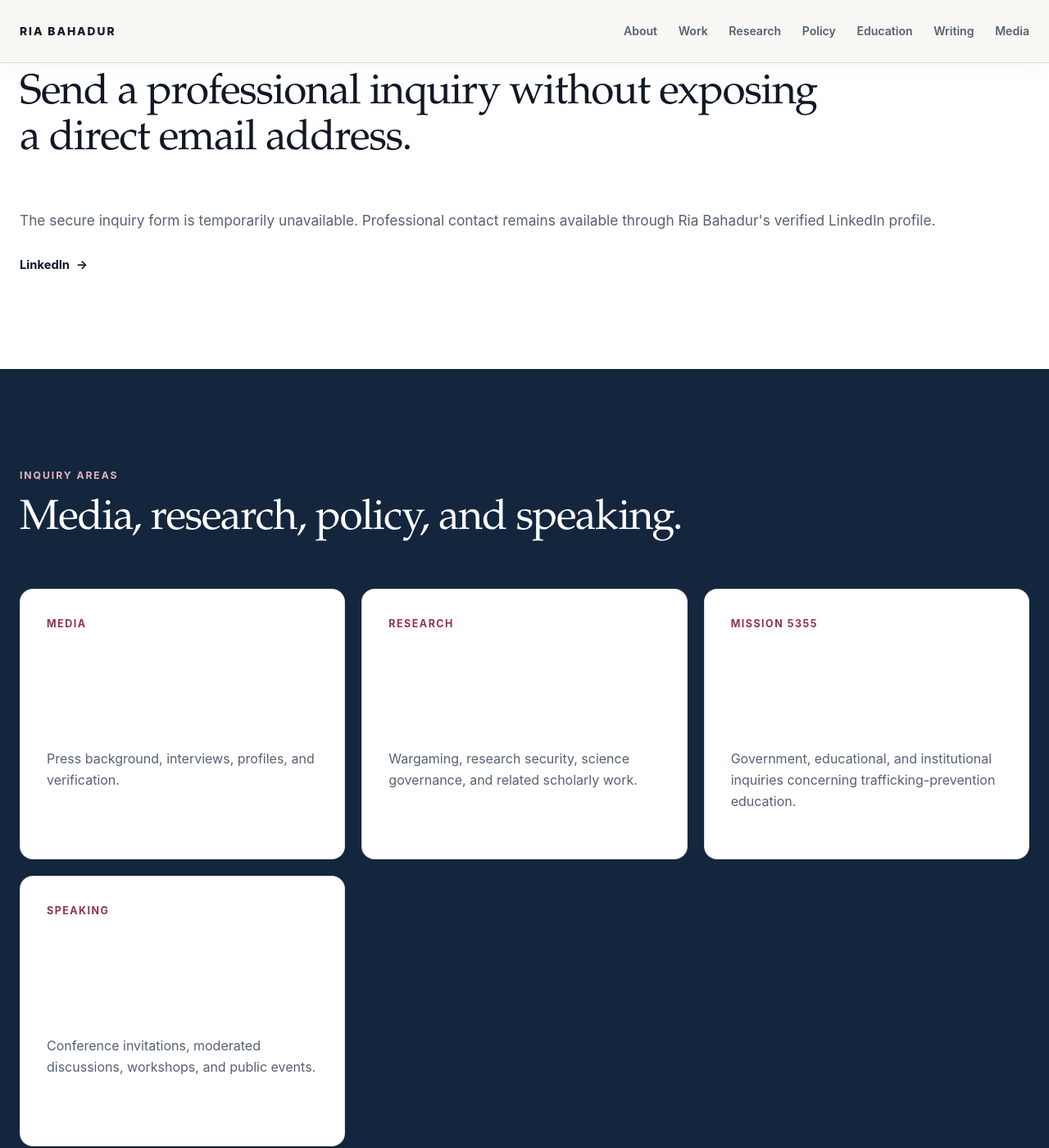
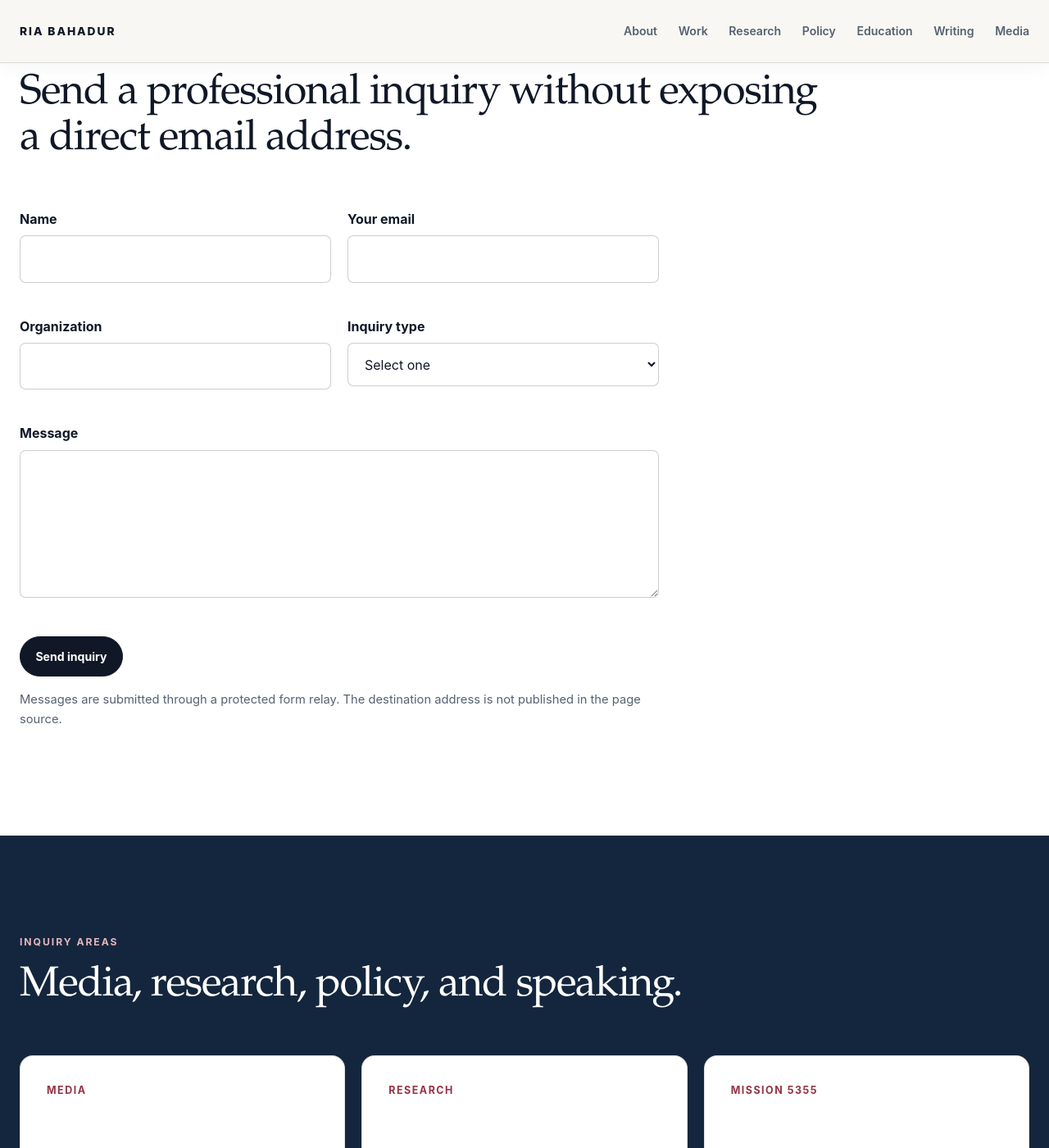
Before and after one commit to riabahadur/riabahadur.github.io, a Jekyll site: the page built from contact/index.html, in a window 1280 px wide and 1400 px high, scrolled down 656 px. Shown: the whole window at 82% size. Built offline with Jekyll 4.4.1, drawn with Linux system fonts in a browser that asks for light colours.

Commit message:
Activate secure Formspree contact form

```diff
--- a/_config.yml
+++ b/_config.yml
@@ -9,9 +9,10 @@ markdown: kramdown
 permalink: pretty
 
 # Secure contact form relay.
-# Keep empty until a Formspree form ID is created.
-# The public site never contains the destination email address.
-contact_form_endpoint: ""
+# The destination email and CAPTCHA secret remain server-side and never appear
+# in this repository.
+contact_form_endpoint: "https://formspree.io/f/xkjwvbdy"
+turnstile_site_key: "0x4AAAAAAERJlYnJZqJ0Qqyi"
 
 exclude:
   - README.md
--- a/contact/index.html
+++ b/contact/index.html
@@ -41,6 +41,10 @@ description: "Secure contact form for media, speaking, research, Mission 5355, a
     min-height: 180px;
     resize: vertical;
   }
+  .contact-form__captcha {
+    margin: .25rem 0 1.25rem;
+    max-width: 100%;
+  }
   .contact-form__privacy {
     margin-top: 1rem;
     font-size: .92rem;
@@ -78,7 +82,8 @@ description: "Secure contact form for media, speaking, research, Mission 5355, a
     </h2>
 
     {% assign contact_endpoint = site.contact_form_endpoint | strip %}
-    {% if contact_endpoint != "" %}
+    {% assign turnstile_key = site.turnstile_site_key | strip %}
+    {% if contact_endpoint != "" and turnstile_key != "" %}
 
     <form class="contact-form" action="{{ contact_endpoint }}" method="POST">
       <div class="contact-form__trap" aria-hidden="true">
@@ -121,6 +126,16 @@ description: "Secure contact form for media, speaking, research, Mission 5355, a
         </div>
       </div>
 
+      <div class="contact-form__captcha">
+        <div
+          class="cf-turnstile"
+          data-sitekey="{{ turnstile_key }}"
+          data-size="flexible"
+          data-theme="auto"
+          data-appearance="interaction-only">
+        </div>
+      </div>
+
       <button class="button button--dark" type="submit">Send inquiry</button>
 
       <p class="contact-form__privacy">
```
Also changed, not shown: other parts of contact/index.html (+6 -0 lines), README.txt, 1 other file.
